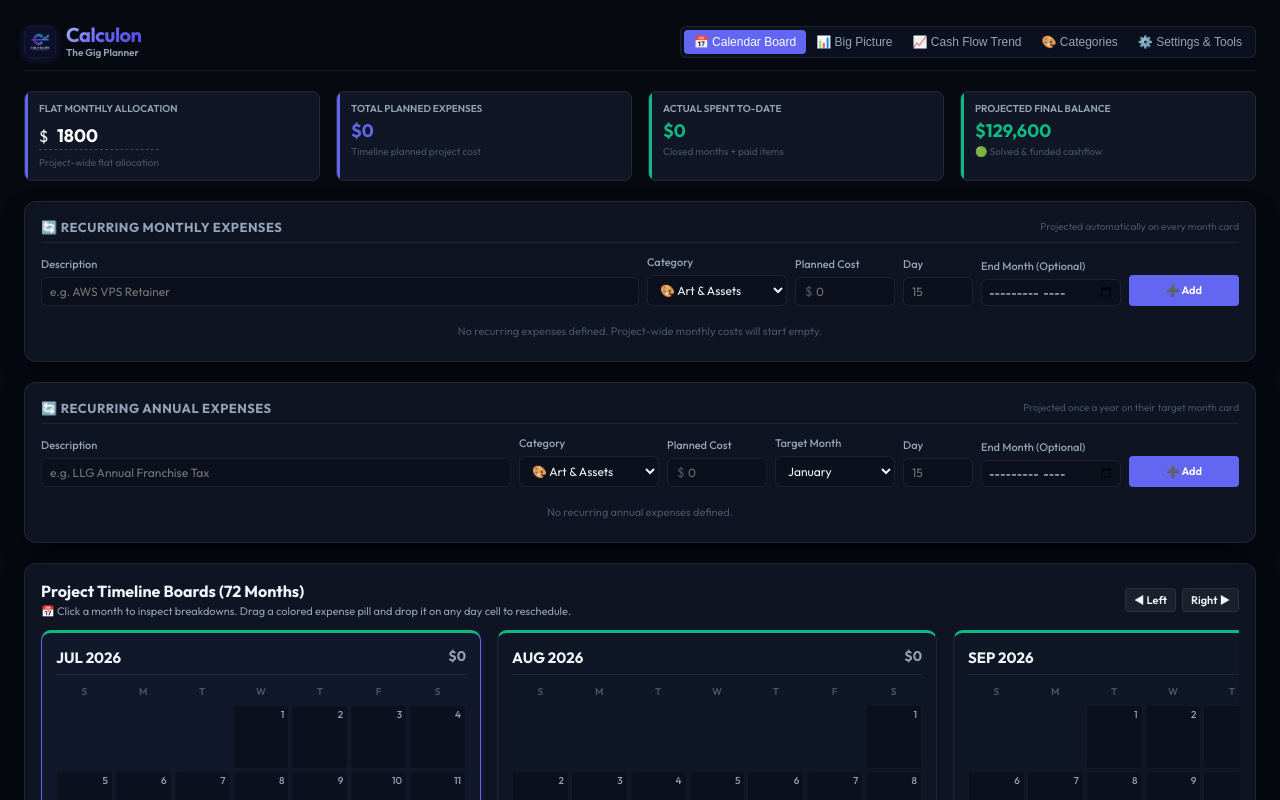
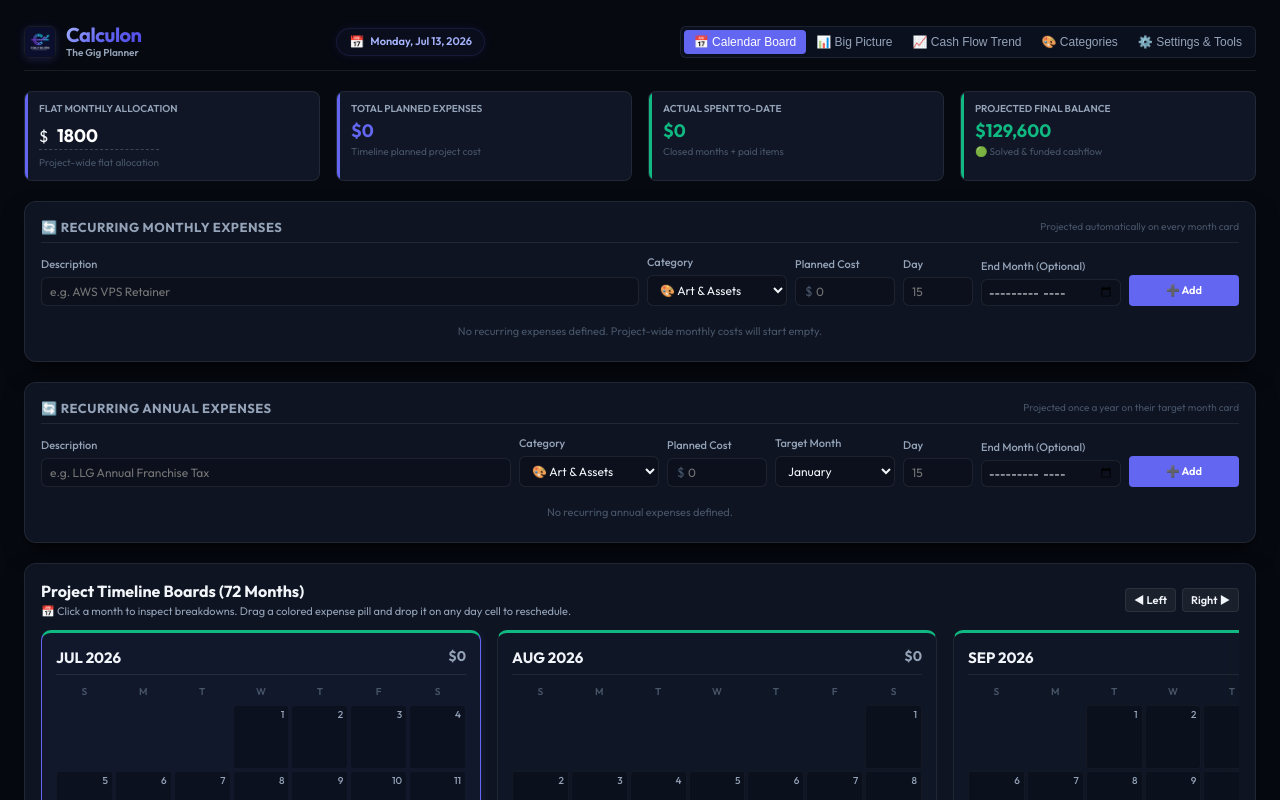
Before and after one commit to Soliloquis/Calculon-Gig-Planner, a React (Vite) app: page / in a window 1280 px wide. Shown: the top 800 px of the page. Built offline with nearby package versions, Linux system fonts and the light colour scheme.

Commit message:
Add current system date badge to app header

```diff
--- a/src/App.jsx
+++ b/src/App.jsx
@@ -75,6 +75,28 @@ export default function App() {
               The Gig Planner
             </span>
           </div>
+        </div>
+
+        {/* Today's Date Badge */}
+        <div
+          className="today-date-badge"
+          style={{
+            display: 'flex',
+            alignItems: 'center',
+            gap: '6px',
+            background: 'rgba(99, 102, 241, 0.05)',
+            border: '1px solid rgba(99, 102, 241, 0.15)',
+            borderRadius: '99px',
+            padding: '5px 12px',
+            fontSize: '11px',
+            fontWeight: '600',
+            color: '#a5b4fc',
+            boxShadow: '0 0 10px rgba(99, 102, 241, 0.1)'
+          }}
+          title="Current Date"
+        >
+          <span style={{ fontSize: '12px' }}>📅</span>
+          <span>{new Date().toLocaleDateString(undefined, { weekday: 'long', month: 'short', day: 'numeric', year: 'numeric' })}</span>
         </div>
 
         {/* Navigation Tabs */}
```
Also changed, not shown: Calculon_Planner.html (+1 -1 lines).
